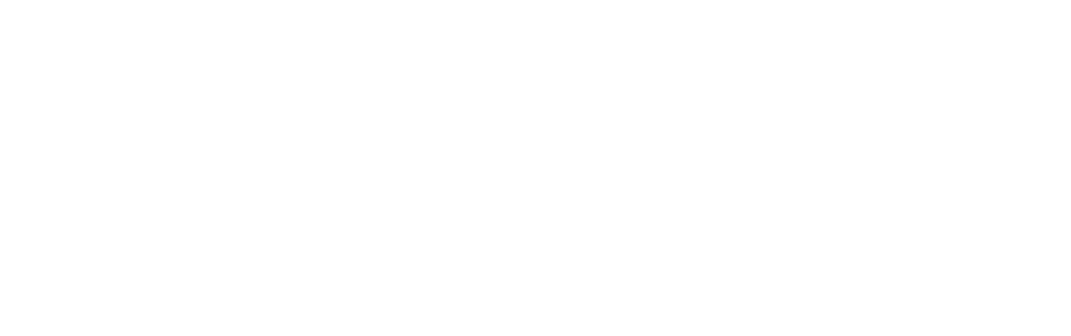
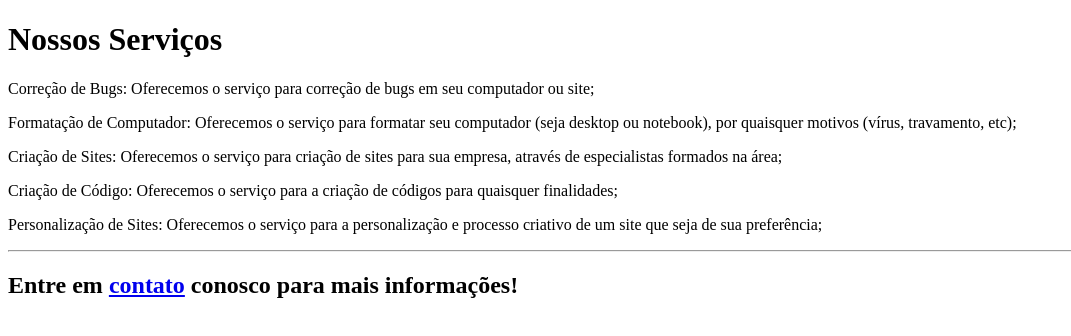
Before and after one commit to snooss/site-empresay, a plain HTML site: page servicos.html in a window 1280 px wide. Shown: the whole page, without its empty margins (0-1071 px from the left). Drawn offline with Linux system fonts and the light colour scheme.

Commit message:
Adição de serviços e suas descrições, junto com contato

```diff
--- a/servicos.html
+++ b/servicos.html
@@ -7,6 +7,14 @@
     <title>Servicos</title>
 </head>
 <body>
+    <h1>Nossos Serviços</h1>
+        <p>Correção de Bugs: Oferecemos o serviço para correção de bugs em seu computador ou site;</p>
+        <p>Formatação de Computador: Oferecemos o serviço para formatar seu computador (seja desktop ou notebook), por quaisquer motivos (vírus, travamento, etc);</p>
+        <p>Criação de Sites: Oferecemos o serviço para criação de sites para sua empresa, através de especialistas formados na área;</p>
+        <p>Criação de Código: Oferecemos o serviço para a criação de códigos para quaisquer finalidades;</p>
+        <p>Personalização de Sites: Oferecemos o serviço para a personalização e processo criativo de um site que seja de sua preferência;</p>
+<hr>
+       <h2> Entre em <a href="contato.html">contato</a> conosco para mais informações!</h2>
 
 </body>
 </html>
```
